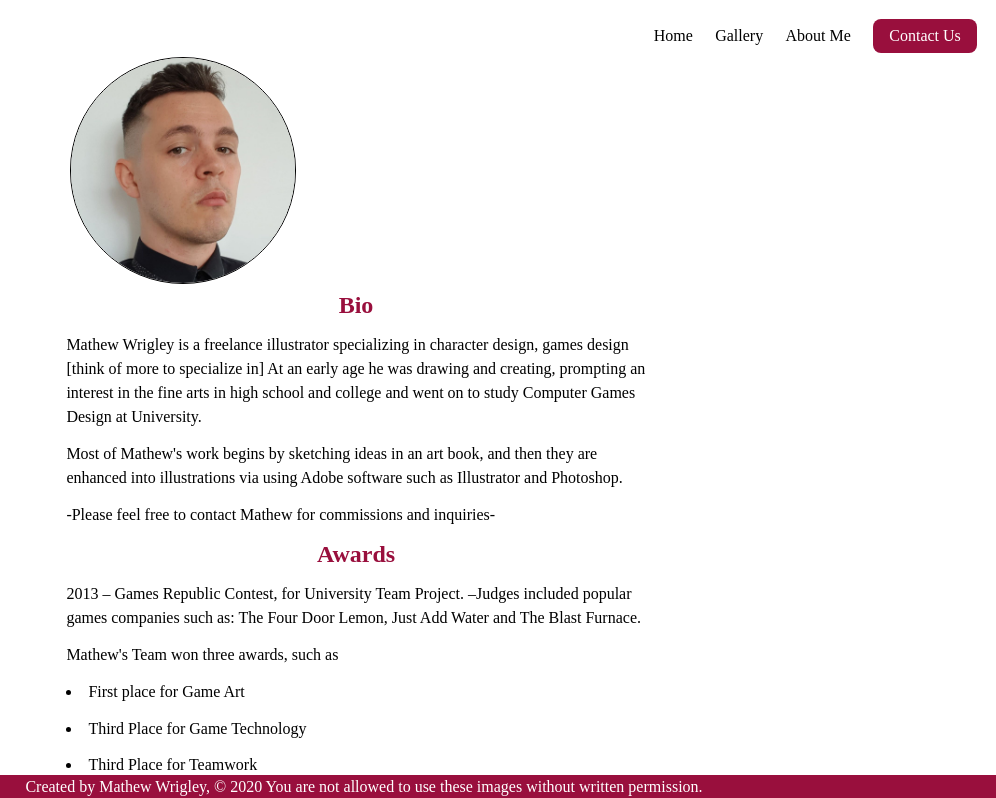
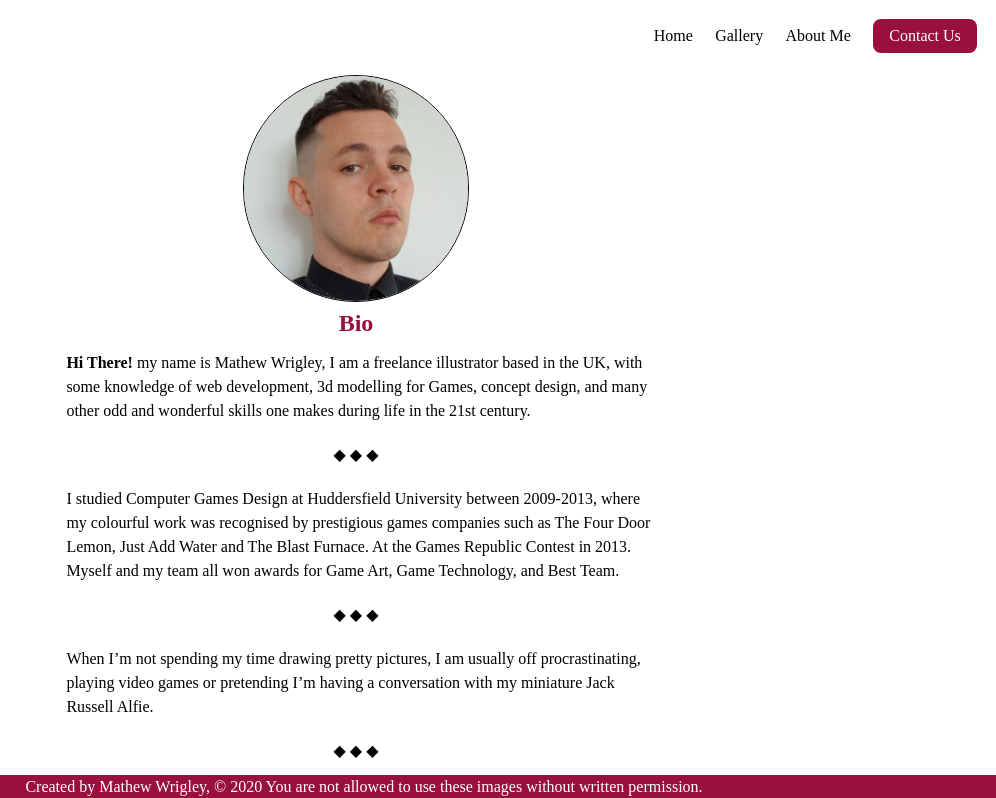
Before and after one commit to mathew461/illustrations-portfolio, a Gatsby site: page /about in a window 1280 px wide. Shown: the top 798 px of the page, 284-1280 px from the left. Built offline with nearby package versions, Linux system fonts and the light colour scheme; Gatsby itself is replaced by a stand-in of ours.

Commit message:
[updated the about page with a second draft! reads a lot better and much less robotic! Also fixed the display picture not being properly centered.]

```diff
--- a/src/pages/about.css
+++ b/src/pages/about.css
@@ -21,6 +21,9 @@
     margin-right: auto;
 	width: 17em;
 }
+.center_text {
+	text-align: center;
+}
 .display_pic {
 	border-radius: 32.8125rem; /* round edges */
 	width: 9rem;
--- a/src/pages/about.js
+++ b/src/pages/about.js
@@ -8,23 +8,25 @@ const About = () => {
     return (
         <div>
             <Header />
+           <br/>
             <img
-                src={DisplayPic}
-                alt="This is me"
-                class="display_pic"
+                src = {DisplayPic}
+                alt = "This is me"
+                className = "display_pic"
             />
 
             <div class="centre">
-                <h2 class="lower_h2">Bio</h2>
-                <p class = "lower_p">Mathew Wrigley is a freelance illustrator specializing in character design, games design [think of more to specialize in] At an early age he was drawing and creating, prompting an interest in the fine arts in high school and college and went on to study Computer Games Design at University.</p>
-                <p class = "lower_p">Most of Mathew's work begins by sketching ideas in an art book, and then they are enhanced into illustrations via using Adobe software such as Illustrator and Photoshop.</p>
-                <p class = "lower_p">-Please feel free to contact Mathew for commissions and inquiries-</p>
-                <h2 class="lower_h2">Awards</h2>
-                <p class = "lower_p">2013 – Games Republic Contest, for University Team Project. –Judges included popular games companies such as: The Four Door Lemon, Just Add Water and The Blast Furnace.</p>
-                <p class = "lower_p">Mathew's Team won three awards, such as </p>
-                <li class = "lower_p">First place for Game Art</li>
-                <li class = "lower_p">Third Place for Game Technology</li>
-                <li class = "lower_p">Third Place for Teamwork</li>
+                <h2 className = "lower_h2">Bio</h2>
+                <p className = "lower_p"><b>Hi There!</b> my name is Mathew Wrigley, I am a freelance illustrator based in the UK, with some knowledge of web development, 3d modelling for Games, concept design, and many other odd and wonderful skills one makes during life in the 21st century.</p>
+                <p className = "center_text">◆    ◆    ◆</p>
+                <p className = "lower_p"> I studied Computer Games Design at Huddersfield University between 2009-2013, where my colourful work was recognised by prestigious games companies such as The Four Door Lemon, Just Add Water and The Blast Furnace. At the Games Republic Contest in 2013. Myself and my team all won awards for Game Art, Game Technology, and Best Team. </p>
+                <p className = "center_text">◆    ◆    ◆</p>
+                <p className = "lower_p">When I’m not spending my time drawing pretty pictures, I am usually off procrastinating, playing video games or pretending I’m having a conversation with my miniature Jack Russell Alfie.</p>
+                <p className = "center_text">◆    ◆    ◆</p>
+                <p className = "lower_p">Since my time at university I travelled a bit, lived in Toronto Canada, where I spent most of my time learning the complexities of Coffee. After that I travelled Australia, met a kangaroo but now I have returned to my homeland, England and I very much plan to plant my butt firmly down and concentrate on my career.</p>
+                <p className = "center_text">◆    ◆    ◆</p>
+                <p className = "lower_p">This space is a place for me to showcase my designs, everything you see here I created, even the site itself, I can code too. </p>
+
             </div>
 
             <div class="bottom"></div>
```
